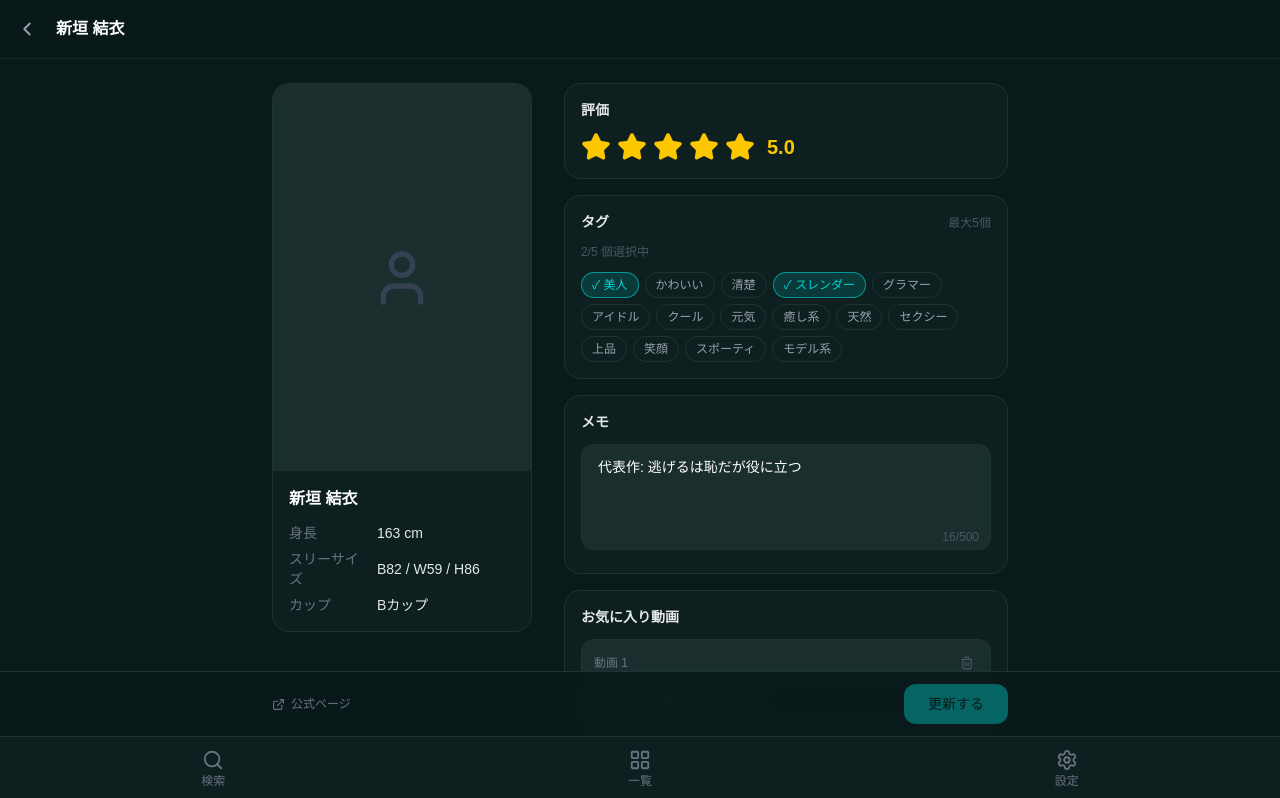
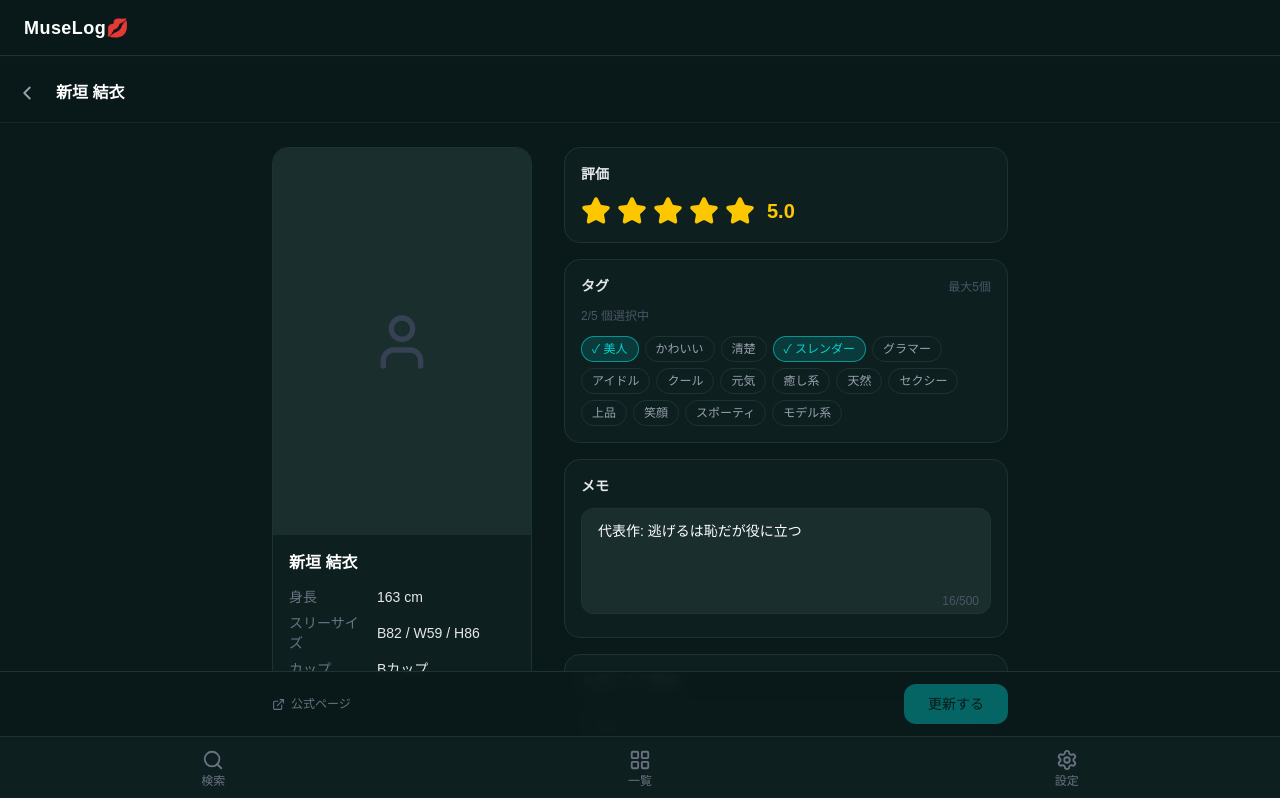
Before and after one commit to akito-0520/MuseLog, a Next.js app in the folder frontend/: page /actresses/1 in a window 1280 px wide. Shown: the top 798 px of the page. Built offline with nearby package versions, Linux system fonts and the light colour scheme.

Commit message:
add: "ヘッダーの追加"

```diff
--- a/frontend/app/(main)/actresses/[id]/page.tsx
+++ b/frontend/app/(main)/actresses/[id]/page.tsx
@@ -192,7 +192,7 @@ export default function ActressEditPage() {
   return (
     <div className="min-h-screen bg-[#0a1a1a] text-white pb-36">
       {/* ヘッダー */}
-      <header className="sticky top-0 z-30 bg-[#0a1a1a]/95 backdrop-blur border-b border-[#1e3333]/60 px-4 py-3 flex items-center gap-3">
+      <header className="sticky top-12 z-30 bg-[#0a1a1a]/95 backdrop-blur border-b border-[#1e3333]/60 px-4 py-3 flex items-center gap-3">
         <Link
           href="/actresses"
           className="p-1.5 -ml-1.5 rounded-full text-gray-400 hover:text-white transition-colors"
--- a/frontend/app/(main)/actresses/page.tsx
+++ b/frontend/app/(main)/actresses/page.tsx
@@ -293,7 +293,7 @@ export default function ActressesPage() {
   return (
     <div className="min-h-screen bg-[#0a1a1a] text-white">
       {/* ヘッダー */}
-      <header className="sticky top-0 z-30 bg-[#0a1a1a]/95 backdrop-blur px-4 pt-12 pb-3">
+      <header className="sticky top-12 z-30 bg-[#0a1a1a]/95 backdrop-blur px-4 pt-3 pb-3">
         <div className="flex items-center justify-between mb-4">
           <h1 className="text-2xl font-bold">お気に入り一覧</h1>
           <div className="relative">
--- a/frontend/app/(main)/layout.tsx
+++ b/frontend/app/(main)/layout.tsx
@@ -14,7 +14,21 @@ export default function MainLayout({
 }) {
   return (
     <div className="min-h-screen bg-[#0a1a1a] flex flex-col">
-      <main className="flex-1 pb-20">{children}</main>
+      {/* 共通ヘッダー */}
+      <header className="fixed top-0 left-0 right-0 z-50 h-14 bg-[#0a1a1a]/95 backdrop-blur border-b border-[#1e3333] flex items-center px-6">
+        <Link
+          href="/actresses"
+          className="text-lg font-bold text-white tracking-wide hover:text-[#00d4d4] transition-colors"
+        >
+          MuseLog
+          <span role="img" aria-label="muse">
+            💋
+          </span>
+        </Link>
+      </header>
+
+      {/* ヘッダー分のオフセット */}
+      <main className="flex-1 pt-16 pb-20">{children}</main>
 
       {/* ボトムナビゲーション */}
       <nav className="fixed bottom-0 left-0 right-0 bg-[#0d1f1f] border-t border-[#1e3333] flex justify-around items-center h-16 z-40">
--- a/frontend/app/(main)/search/page.tsx
+++ b/frontend/app/(main)/search/page.tsx
@@ -336,7 +336,7 @@ export default function SearchPage() {
   return (
     <div className="min-h-screen bg-[#0a1a1a] text-white">
       {/* ヘッダー */}
-      <header className="sticky top-0 z-30 bg-[#0a1a1a]/95 backdrop-blur px-4 pt-12 pb-3">
+      <header className="sticky top-12 z-30 bg-[#0a1a1a]/95 backdrop-blur px-4 pt-3 pb-3">
         <h1 className="text-2xl font-bold text-center mb-4">女優検索</h1>
 
         {/* 検索バー */}
--- a/frontend/app/(main)/settings/page.tsx
+++ b/frontend/app/(main)/settings/page.tsx
@@ -267,7 +267,7 @@ export default function SettingsPage() {
   return (
     <div className="min-h-screen bg-[#0a1a1a] text-white">
       {/* ヘッダー */}
-      <header className="sticky top-0 z-30 bg-[#0a1a1a]/95 backdrop-blur px-4 pt-12 pb-4">
+      <header className="sticky top-12 z-30 bg-[#0a1a1a]/95 backdrop-blur px-4 pt-3 pb-4">
         <h1 className="text-2xl font-bold">設定</h1>
       </header>
 
```
